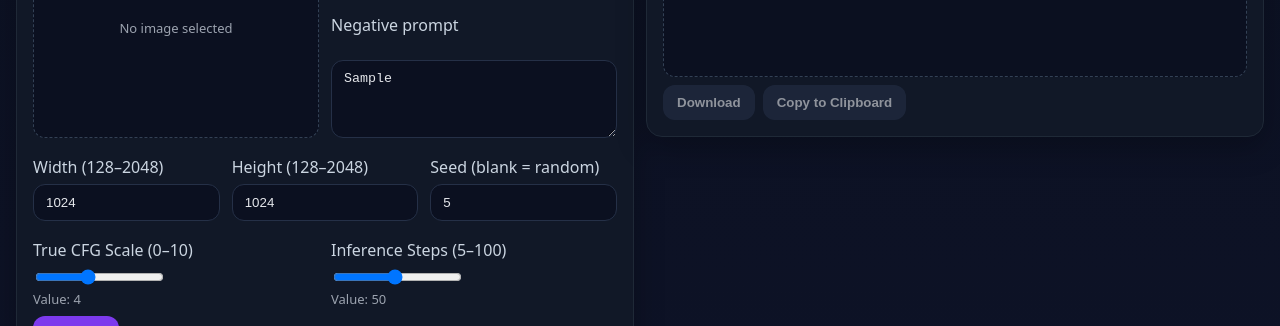
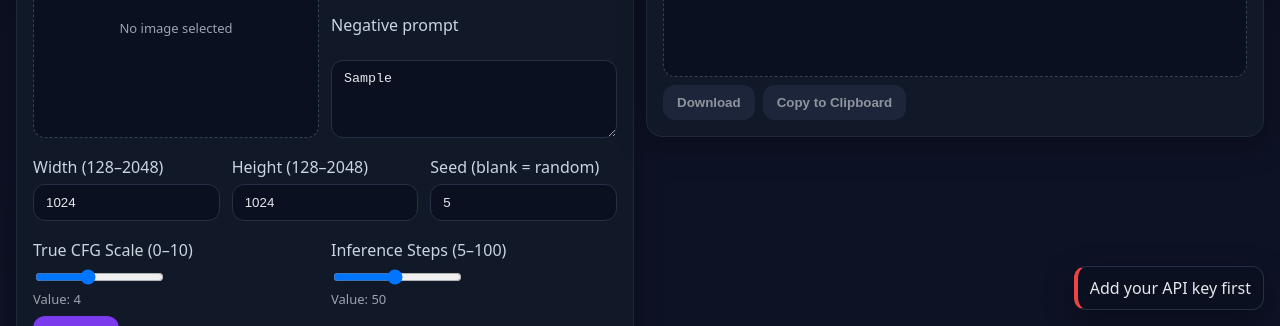
Before and after one commit to MagicGoddess/chutes-img-ui, a plain HTML site: page index.html in a window 1280 px wide. Both pictures are taken after typing "Sample", "Sample", "5" into the empty fields and a click on the button "Generate". Shown: the part 474-800 px from the top of the page. Drawn offline with Linux system fonts and the light colour scheme.

Commit message:
feat(ui): add floating toast notifications for feedback

```diff
--- a/app.css
+++ b/app.css
@@ -49,3 +49,9 @@ pre.log{margin:0;white-space:pre-wrap;word-break:break-word;font:12px ui-monospa
 
 /* Drag & drop highlight for image thumb */
 .thumb.drop-hover{ border-color: var(--accent); background:#0c1226 }
+
+/* Toast notifications */
+#toast{ position:fixed; right:16px; bottom:16px; z-index:9999; display:none; background:#0b1020; color:var(--text); border:1px solid #253047; border-radius:12px; padding:10px 12px; box-shadow:0 10px 30px rgba(0,0,0,.35) }
+#toast.show{ display:block }
+#toast.success{ border-left:4px solid var(--accent2) }
+#toast.error{ border-left:4px solid #ef4444 }
--- a/app.js
+++ b/app.js
@@ -154,7 +154,18 @@ els.generateBtn.addEventListener('click', async ()=>{
 });
 
 // Helpers
-function toast(msg, isErr=false){ els.runStatus.textContent = msg; els.runStatus.className = isErr ? 'error' : 'success'; }
+let toastTimer = null;
+function toast(msg, isErr=false){
+  const t = document.getElementById('toast');
+  if (!t) return;
+  t.textContent = msg;
+  t.className = isErr ? 'error show' : 'success show';
+  if (toastTimer) clearTimeout(toastTimer);
+  toastTimer = setTimeout(()=>{
+    t.className = '';
+    t.textContent = '';
+  }, 3000);
+}
 function setBusy(state, msg='Working…'){
   els.generateBtn.disabled = state; els.downloadBtn.disabled = state || !els.resultImg.src; els.copyBtn.disabled = state || !els.resultImg.src;
   if (state) {
--- a/index.html
+++ b/index.html
@@ -121,5 +121,6 @@
   </footer>
 
   <script src="./app.js"></script>
+  <div id="toast" role="status" aria-live="polite"></div>
 </body>
 </html>
```
